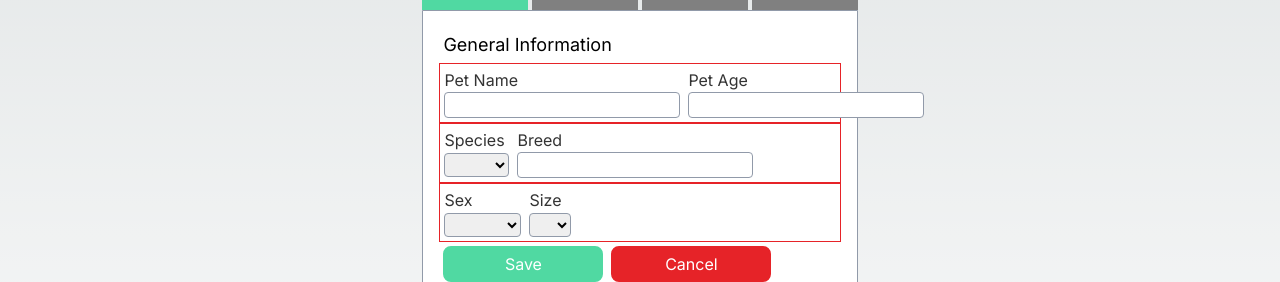
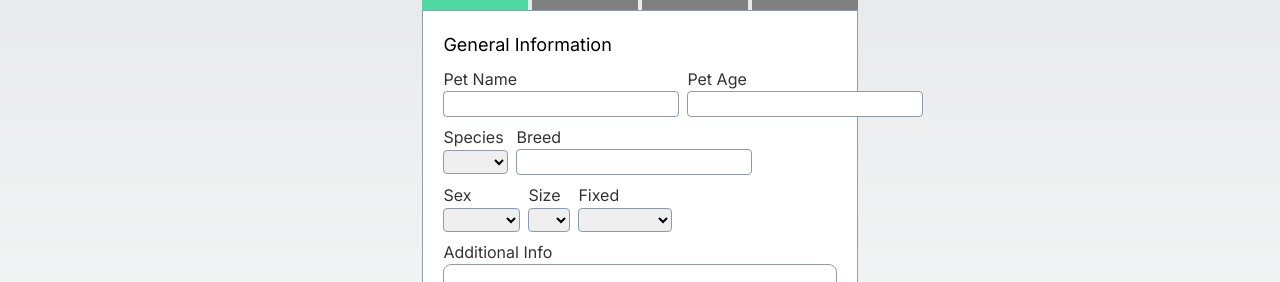
Before and after one commit to samnbogen/petstarz, a Next.js app: page /userSupplier/petcard in a window 1280 px wide. Shown: the part 518-800 px from the top of the page. Built offline with nearby package versions, Linux system fonts and the light colour scheme; no server answers; a web font is replaced by a local one.

Commit message:
Update form.js, cleaned code

```diff
--- a/app/userSupplier/petcard/form.js
+++ b/app/userSupplier/petcard/form.js
@@ -1,19 +1,11 @@
 export default function PetCardForm() {
 
-// add photo
-// fixed - yes/no
-// size - small, medium, large, extra large (done)
-// about section (additional info)
-// name required (done)
-// age required (done)
-// sex - drop down (done)
-// species - drop down (dog, cat, other) (done)
-// if cat or dog (breed) if other (type) (done-ish)
+// "add photo" still needs to be added
 
     return (
         <div  className="border rounded-b-lg border-light-gray p-4 w-2/5 bg-white">
             <h1 class="text-lg p-1">General Information</h1>
-            <div class="flex flex-row border border-red"> {/*border visible for flex box work*/}
+            <div class="flex flex-row"> {/*border visible for flex box work*/}
                 <div class="p-1">
                     <label class="text-gray block" for="petName">Pet Name</label>
                     <input class="border border-light-gray rounded" type="text" id="petName" name="petName" />
@@ -23,7 +15,7 @@ export default function PetCardForm() {
                     <input class="border border-light-gray rounded" type="text" id="petAge" name="petAge" />
                 </div>
             </div>
-            <div class="flex flex-row border border-red"> {/*border visible for flex box work*/}
+            <div class="flex flex-row"> {/*border visible for flex box work*/}
                 <div class="p-1">
                     <label class="text-gray block" for="species">Species</label>
                     <select class="border border-light-gray rounded" type="text" id="species" name="species">
@@ -38,7 +30,7 @@ export default function PetCardForm() {
                     <input class="border border-light-gray rounded" type="text" id="breed" name="breed" />
                 </div>
             </div>
-            <div class="flex flex-row border border-red"> {/*border visible for flex box work*/}
+            <div class="flex flex-row"> {/*border visible for flex box work*/}
                 <div class="p-1">
                     <label class="text-gray block" for="sex">Sex</label>
                     <select class="border border-light-gray rounded" type="text" id="sex" name="sex">
@@ -57,6 +49,19 @@ export default function PetCardForm() {
                         <option value = "extraLarge">XL</option>
                     </select>
                 </div>
+                <div class="p-1">
+                    <label class="text-gray block" for="fixed">Fixed</label>
+                    <select class="border border-light-gray rounded" type="text" id="fixed" name="fixed">
+                        <option selected></option>
+                        <option value = "yes">Yes</option>
+                        <option value = "no">No</option>
+                        <option value= "unknown">Unknown</option> {/*is it a good idea to have an "unknown" for this?*/}
+                    </select>
+                </div>
+            </div>
+            <div class="p-1">
+                <label class="text-gray block" for="additionalInfo">Additional Info</label>
+                <textarea class="border border-light-gray rounded-lg w-full h-32" type="text" id="additionalInfo" name="additionalInfo" />
             </div>
             {/*New form content is above this line*/}
             <div className="flex flex-row p-1">
@@ -74,135 +79,3 @@ export default function PetCardForm() {
         </div>
     )
 };
-
-
-//  <div>
-//                 <h1 class="text-lg">General Information</h1>
-//             </div>
-//             <div className="flex flex-row">
-//             <div className="ml-2 bg-gray h-16 w-16">
-
-//             </div>
-//                 <div class="text-justify-center">
-//                 <div className="border border-white">
-//                     <div className="p-1">
-//                         <label class="text-gray block" for="currentOwner">Current Owner</label>
-//                         <input class="w-1/3 border border-gray rounded" type="text" id="currentOwner" name="currentOwner" />
-//                     </div>
-//                     <div className="p-1">
-//                         <label class="text-gray block" for="petName">Pet Name</label>
-//                         <input class=" w-1/3 border border-gray rounded" type="text" id="petName" name="petName" />
-//                     </div>
-//                     <div className="flex flex-row">
-//                         <div className="p-1">
-//                             <label class="text-gray block" for="species">Species</label>
-//                             <input class=" border border-gray rounded" type="text" id="species" name="species" />
-//                         </div>
-//                         <div className="p-1">
-//                             <label class="text-gray block" for="breed">Breed</label>
-//                             <input class="w-1/2 border border-gray rounded" type="text" id="breed" name="breed" />
-//                         </div>
-//                     </div>
-//                 </div>
-//                 <div  className="border border-solid border-white p-4 w-128">
-//                     <div className="flex flex-row">
-//                         <div className="p-1">
-//                             <label class="text-gray block" for="postalCodeLocation">Postal Code Location</label>
-//                             <input class="border border-gray rounded" type="text" id="postalCodeLocation" name="postalCodeLocation" />
-//                         </div>
-//                         <div className="p-1">
-//                             <label class="text-gray block" for="price">Price</label>
-//                             <input class="border border-gray rounded" type="text" id="price" name="price" />
-//                         </div>
-//                     </div>
-//                     <div className="flex flex-row">
-//                         <div className="p-1">
-//                             <label class="text-gray block" for="dob">Date of Birth (DOB)</label>
-//                             <input class="border border-gray rounded" type="text" id="dob" name="dob" />
-//                         </div>
-//                         <div className="p-1">
-//                             <label class="text-gray block" for="adoptionDate">Adoption Date</label>
-//                             <input class="border border-gray rounded" type="text" id="adoptionDate" name="adoptionDate" />
-//                         </div>
-//                         <div className="p-1">
-//                             <label class="text-gray block" for="dod">Date of Death (DOD)</label>
-//                             <input class="border border-gray rounded" type="text" id="dod" name="dod" />
-//                         </div>
-//                     </div>
-//                     <div className="flex flex-col">
-//                         <div className="p-1">
-//                             <p class="block text-gray">Add Additional Photos</p>
-//                         </div>
-//                         <div className="bg-gray h-16 w-16 p-1">
-
-//                         </div>
-//                         <div className="p-1">
-//                             <label class="text-gray block" for="aboutPet">About Pet</label>
-//                             <input class="border border-gray rounded" type="text" id="aboutPet" name="aboutPet" />
-//                         </div>
-//                     </div>
-//                     <div className="flex flex-row">
-//                         <div className="p-1">
-//                             <label class="text-gray block" for="sex">Sex</label>
-//                             <select class="border border-gray rounded w-40" type="text" id="sex" name="sex">
-//                                 <option selected>Choose a sex</option>
-//                                 <option value = "male">Male</option>
-//                                 <option value = "female">Female</option>
-//                             </select>
-//                         </div>
-//                         <div className="p-1">
-//                             <label class="text-gray block" for="reproductiveStatus">Reproductive Status</label>
-//                             <input class="border border-gray rounded" type="text" id="reproductiveStatus" name="reproductiveStatus" />
-//                         </div>
-//                         <div className="p-1">
-//                             <label class="text-gray block" for="alteredDate">Altered Date</label>
-//                             <input class="border border-gray rounded" type="text" id="alteredDate" name="alteredDate" />
-//                         </div>
-//                     </div>
-//                     <div className="flex flex-row">
-//                         <div className="p-1">
-//                             <label class="text-gray block" for="tattooNumber">Tattoo Number</label>
-//                             <input class="border border-gray rounded" type="text" id="tattooNumber" name="tattooNumber" />
-//                         </div>
-//                         <div className="p-1">
-//                             <label class="text-gray block" for="microchipNumber">Microchip Number</label>
-//                             <input class="border border-gray rounded" type="text" id="microchipNumber" name="microchipNumber" />
-//                         </div>
-//                         <div className="p-1">
-//                             <label class="text-gray block" for="petSize">Pet Size</label>
-//                             <input class="border border-gray rounded" type="text" id="petSize" name="petSize" />
-//                         </div>
-//                     </div>
-//                     <div className="flex flex-row">
-//                         <div className="p-1">
-//                             <label class="text-gray block" for="energyLevel">Energy Level</label>
-//                             <input class="border border-gray rounded" type="text" id="energyLevel" name="energyLevel" />
-//                         </div>
-//                         <div className="p-1">
-//                             <label class="text-gray block" for="hairLength">Hair Length</label>
-//                             <input class="border border-gray rounded" type="text" id="hairLength" name="hairLength" />
-//                         </div>
-//                         <div className="p-1">
-//                             <label class="text-gray block" for="eyeColor">Eye Color</label>
-//                             <input class="border border-gray rounded" type="text" id="eyeColor" name="eyeColor" />
-//                         </div>
-//                     </div>
-//                     <div className="flex flex-row">
-//                         <div className="p-1">
-//                             <label class="text-gray block" for="hairColor">Hair Color</label>
-//                             <input class="border border-gray rounded" type="text" id="hairColor" name="hairColor" />
-//                         </div>
-//                         <div className="p-1">
-//                             <label class="text-gray block" for="specialNeeds">Special Needs</label>
-//                             <input class="border border-gray rounded" type="text" id="specialNeeds" name="specialNeeds" />
-//                         </div>
-//                         <div className="p-1">
-//                             <label class="text-gray block" for="socializedWith">Socialized With</label>
-//                             <input class="border border-gray rounded" type="text" id="socializedWith" name="socializedWith" />
-//                         </div>
-//                     </div>
-//                     <div className="p-1">
-//                         <label class="text-gray block" for="socializedWith">Socialized With</label>
-//                         <input class="border border-gray rounded" type="text" id="socializedWith" name="socializedWith" />
-//                     </div> /*}
-//                 </div>
```
